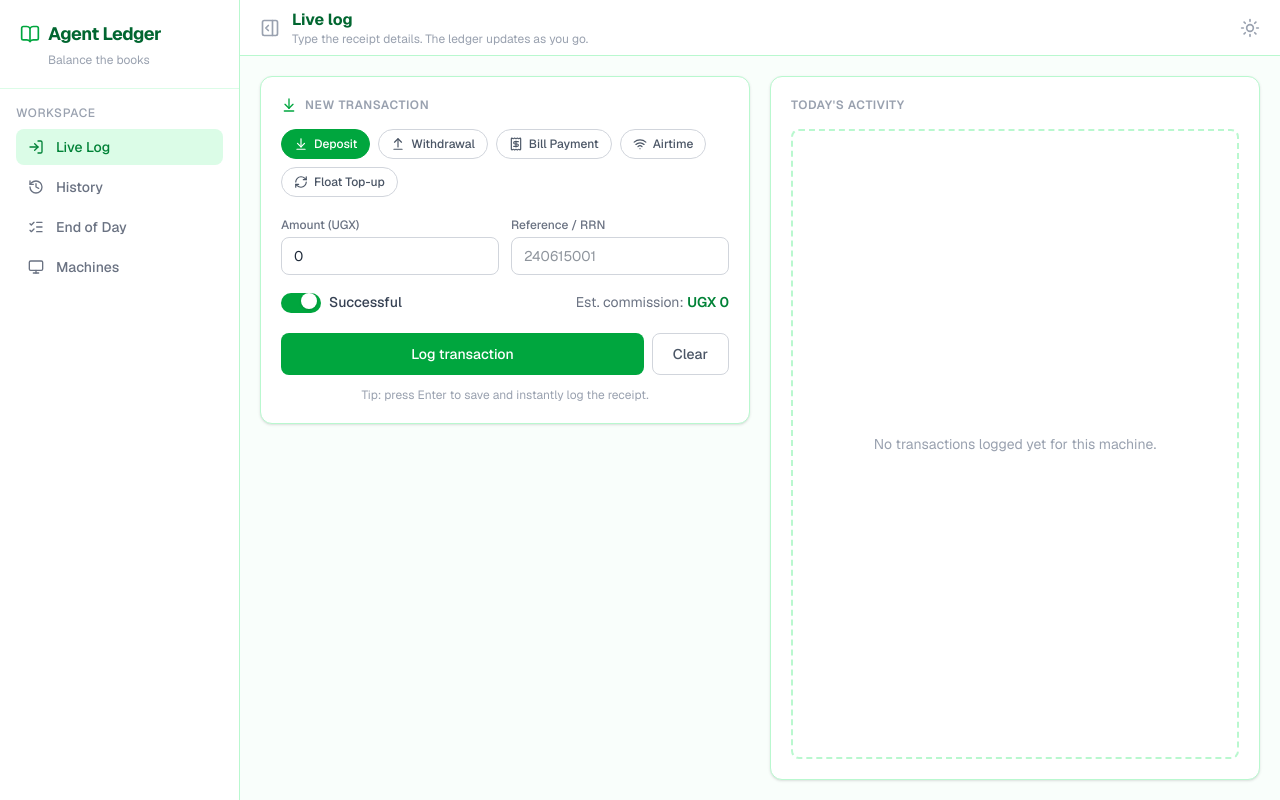
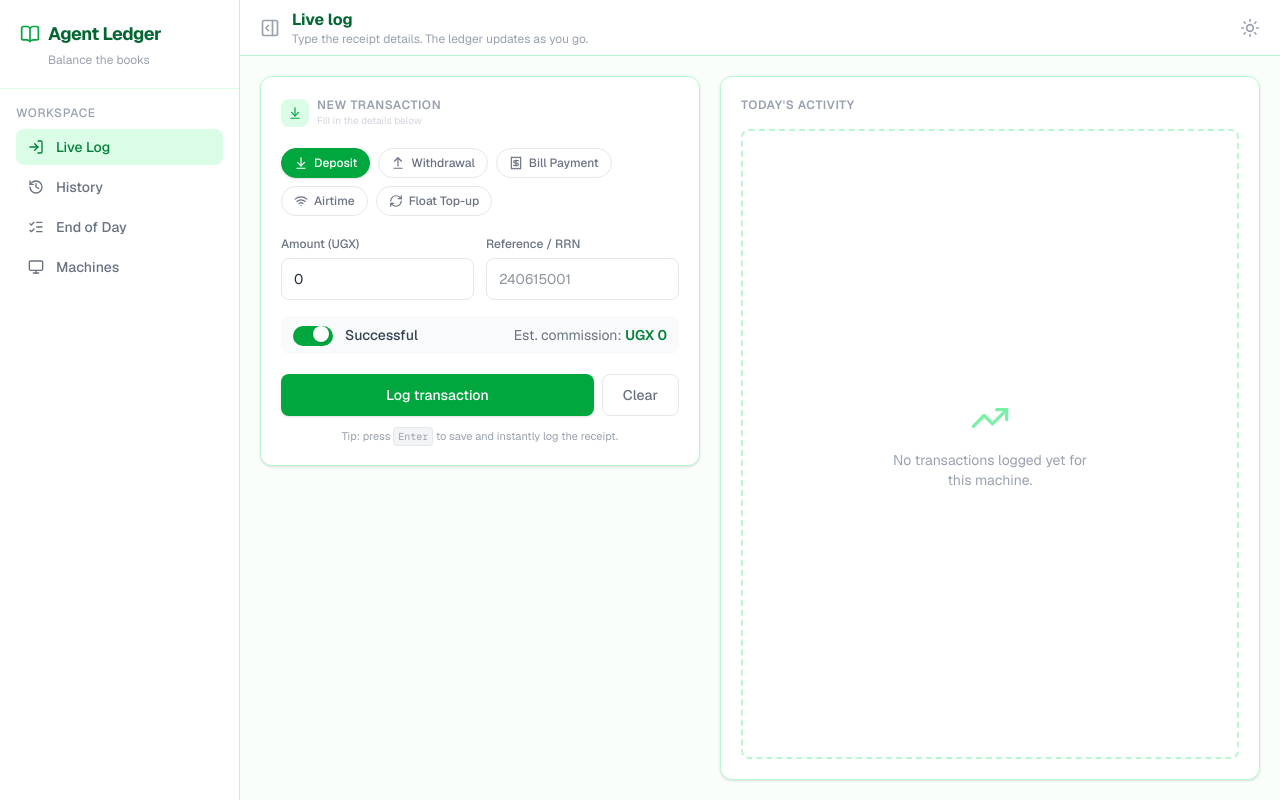
Before and after one commit to jamesmutegeki/agent-ledger, a Next.js app: page / in a window 1280 px wide. Built offline with nearby package versions, Linux system fonts and the light colour scheme.

Commit message:
Fix layout: flex-based main area fills all vertical space, feed stretches to full height, summary dashboard added, validation polish

```diff
--- a/src/app/page.tsx
+++ b/src/app/page.tsx
@@ -35,11 +35,11 @@ export default function Home() {
           </button>
         </header>
 
-        <main className="flex-1 p-5 grid grid-cols-1 lg:grid-cols-2 gap-5 overflow-auto">
-          <div>
+        <main className="flex-1 p-5 flex flex-col lg:flex-row gap-5 min-h-0">
+          <div className="lg:w-[440px] shrink-0 self-start lg:self-stretch flex flex-col">
             <TransactionForm onLogTransaction={handleLogTransaction} />
           </div>
-          <div className="h-full">
+          <div className="flex-1 min-h-0 flex flex-col">
             <ActivityFeed transactions={transactions} />
           </div>
         </main>
--- a/src/components/activity-feed.tsx
+++ b/src/components/activity-feed.tsx
@@ -1,6 +1,16 @@
 "use client"
 
-import { ArrowDownToLine, ArrowUpFromLine, Receipt, Wifi, RefreshCw, CheckCircle, XCircle } from "lucide-react"
+import { useMemo } from "react"
+import {
+  ArrowDownToLine,
+  ArrowUpFromLine,
+  Receipt,
+  Wifi,
+  RefreshCw,
+  CheckCircle,
+  XCircle,
+  TrendingUp,
+} from "lucide-react"
 import type { Transaction, TransactionType } from "./transaction-form"
 import { cn } from "@/lib/utils"
 
@@ -17,20 +27,58 @@ interface ActivityFeedProps {
 }
 
 export function ActivityFeed({ transactions }: ActivityFeedProps) {
+  const summary = useMemo(() => {
+    if (transactions.length === 0) return null
+    const totalDeposits = transactions
+      .filter((t) => t.type === "deposit")
+      .reduce((sum, t) => sum + t.amount, 0)
+    const totalWithdrawals = transactions
+      .filter((t) => t.type === "withdrawal")
+      .reduce((sum, t) => sum + t.amount, 0)
+    const totalCommission = transactions.reduce((sum, t) => sum + t.commission, 0)
+    return { totalDeposits, totalWithdrawals, totalCommission, count: transactions.length }
+  }, [transactions])
+
   return (
-    <div className="bg-white border border-green-200 rounded-xl p-5 shadow-sm h-full flex flex-col">
-      <p className="text-xs font-semibold text-gray-400 uppercase tracking-wider mb-4">
+    <div className="bg-white border border-green-200 rounded-xl shadow-sm flex flex-col h-full">
+      <div className="p-5 pb-0">
+        <div className="flex items-center justify-between mb-4">
+          <p className="text-xs font-semibold text-gray-400 uppercase tracking-wider">
             Today's Activity
           </p>
+          {summary && (
+            <span className="text-xs text-gray-400">{summary.count} transaction{summary.count !== 1 ? "s" : ""}</span>
+          )}
+        </div>
 
+        {summary && (
+          <div className="grid grid-cols-3 gap-3 mb-4">
+            <div className="bg-green-50 rounded-lg p-3 border border-green-100">
+              <p className="text-[10px] text-gray-400 uppercase font-medium">Deposits</p>
+              <p className="text-sm font-bold text-green-700 mt-0.5">UGX {summary.totalDeposits.toLocaleString()}</p>
+            </div>
+            <div className="bg-red-50 rounded-lg p-3 border border-red-100">
+              <p className="text-[10px] text-gray-400 uppercase font-medium">Withdrawals</p>
+              <p className="text-sm font-bold text-red-600 mt-0.5">UGX {summary.totalWithdrawals.toLocaleString()}</p>
+            </div>
+            <div className="bg-emerald-50 rounded-lg p-3 border border-emerald-100">
+              <p className="text-[10px] text-gray-400 uppercase font-medium">Commission</p>
+              <p className="text-sm font-bold text-emerald-700 mt-0.5">UGX {summary.totalCommission.toLocaleString()}</p>
+            </div>
+          </div>
+        )}
+      </div>
+
+      <div className="flex-1 min-h-0 px-5 pb-5">
         {transactions.length === 0 ? (
-        <div className="flex-1 flex items-center justify-center border-2 border-dashed border-green-200 rounded-lg py-12">
-          <p className="text-sm text-gray-400 text-center">
+          <div className="h-full flex flex-col items-center justify-center border-2 border-dashed border-green-200 rounded-lg">
+            <TrendingUp className="w-10 h-10 text-green-300 mb-3" />
+            <p className="text-sm text-gray-400 text-center max-w-[200px]">
               No transactions logged yet for this machine.
             </p>
           </div>
         ) : (
-        <div className="flex-1 overflow-y-auto custom-scrollbar space-y-2 pr-1">
+          <div className="h-full overflow-y-auto custom-scrollbar space-y-2 pr-1">
             {transactions.map((tx) => {
               const meta = typeMeta[tx.type]
               const Icon = meta.icon
@@ -42,7 +90,13 @@ export function ActivityFeed({ transactions }: ActivityFeedProps) {
                   key={tx.id}
                   className="flex items-center gap-3 p-3 rounded-lg border border-green-100 bg-green-50/30 hover:bg-green-50 transition-colors"
                 >
-                <div className={cn("w-8 h-8 rounded-full flex items-center justify-center shrink-0", meta.color, "bg-white border border-green-200")}>
+                  <div
+                    className={cn(
+                      "w-8 h-8 rounded-full flex items-center justify-center shrink-0",
+                      meta.color,
+                      "bg-white border border-green-200"
+                    )}
+                  >
                     <Icon className="w-4 h-4" />
                   </div>
 
@@ -57,7 +111,12 @@ export function ActivityFeed({ transactions }: ActivityFeedProps) {
                   </div>
 
                   <div className="text-right shrink-0">
-                  <p className={cn("text-sm font-bold", isDeposit ? "text-green-600" : "text-red-500")}>
+                    <p
+                      className={cn(
+                        "text-sm font-bold",
+                        isDeposit ? "text-green-600" : "text-red-500"
+                      )}
+                    >
                       {sign} UGX {tx.amount.toLocaleString()}
                     </p>
                     <div className="flex items-center gap-1 justify-end mt-0.5">
@@ -66,7 +125,12 @@ export function ActivityFeed({ transactions }: ActivityFeedProps) {
                       ) : (
                         <XCircle className="w-3 h-3 text-red-500" />
                       )}
-                    <span className={cn("text-xs", tx.isSuccessful ? "text-green-600" : "text-red-500")}>
+                      <span
+                        className={cn(
+                          "text-xs",
+                          tx.isSuccessful ? "text-green-600" : "text-red-500"
+                        )}
+                      >
                         {tx.isSuccessful ? "Success" : "Failed"}
                       </span>
                     </div>
@@ -77,5 +141,6 @@ export function ActivityFeed({ transactions }: ActivityFeedProps) {
           </div>
         )}
       </div>
+    </div>
   )
 }
--- a/src/components/transaction-form.tsx
+++ b/src/components/transaction-form.tsx
@@ -1,10 +1,21 @@
 "use client"
 
-import { useState, useCallback } from "react"
-import { ArrowDownToLine, ArrowUpFromLine, Receipt, Wifi, RefreshCw, CheckCircle2 } from "lucide-react"
+import { useState, useCallback, useRef } from "react"
+import {
+  ArrowDownToLine,
+  ArrowUpFromLine,
+  Receipt,
+  Wifi,
+  RefreshCw,
+} from "lucide-react"
 import { cn } from "@/lib/utils"
 
-export type TransactionType = "deposit" | "withdrawal" | "bill-payment" | "airtime" | "float-topup"
+export type TransactionType =
+  | "deposit"
+  | "withdrawal"
+  | "bill-payment"
+  | "airtime"
+  | "float-topup"
 
 export interface Transaction {
   id: string
@@ -20,7 +31,11 @@ interface TransactionFormProps {
   onLogTransaction: (tx: Transaction) => void
 }
 
-const txTypes: { id: TransactionType; label: string; icon: typeof ArrowDownToLine }[] = [
+const txTypes: {
+  id: TransactionType
+  label: string
+  icon: typeof ArrowDownToLine
+}[] = [
   { id: "deposit", label: "Deposit", icon: ArrowDownToLine },
   { id: "withdrawal", label: "Withdrawal", icon: ArrowUpFromLine },
   { id: "bill-payment", label: "Bill Payment", icon: Receipt },
@@ -39,17 +54,18 @@ export function TransactionForm({ onLogTransaction }: TransactionFormProps) {
   const [amount, setAmount] = useState<string>("0")
   const [reference, setReference] = useState<string>("")
   const [isSuccessful, setIsSuccessful] = useState<boolean>(true)
+  const [isAnimating, setIsAnimating] = useState(false)
+  const [validationError, setValidationError] = useState<string | null>(null)
+  const amountRef = useRef<HTMLInputElement>(null)
 
   const commission = calculateCommission(Number(amount) || 0)
-
-  const [isAnimating, setIsAnimating] = useState(false)
-  const [validationError, setValidationError] = useState<string | null>(null)
 
   const handleLogTransaction = useCallback(() => {
     const numAmount = Number(amount)
     if (numAmount <= 0) {
       setValidationError("Amount must be greater than 0")
       setTimeout(() => setValidationError(null), 2500)
+      amountRef.current?.focus()
       return
     }
     setValidationError(null)
@@ -62,7 +78,9 @@ export function TransactionForm({ onLogTransaction }: TransactionFormProps) {
     const timestamp = `${h12}:${minutes.toString().padStart(2, "0")} ${ampm}`
 
     const tx: Transaction = {
-      id: crypto.randomUUID?.() || `${Date.now()}-${Math.random().toString(36).slice(2, 9)}`,
+      id:
+        crypto.randomUUID?.() ||
+        `${Date.now()}-${Math.random().toString(36).slice(2, 9)}`,
       timestamp,
       type: transactionType,
       amount: numAmount,
@@ -78,6 +96,7 @@ export function TransactionForm({ onLogTransaction }: TransactionFormProps) {
     setReference("")
     setTransactionType("deposit")
     setIsSuccessful(true)
+    amountRef.current?.focus()
   }, [amount, reference, transactionType, isSuccessful, commission, onLogTransaction])
 
   const handleClear = useCallback(() => {
@@ -85,6 +104,8 @@ export function TransactionForm({ onLogTransaction }: TransactionFormProps) {
     setReference("")
     setTransactionType("deposit")
     setIsSuccessful(true)
+    setValidationError(null)
+    amountRef.current?.focus()
   }, [])
 
   const handleKeyDown = useCallback(
@@ -97,27 +118,42 @@ export function TransactionForm({ onLogTransaction }: TransactionFormProps) {
     [handleLogTransaction]
   )
 
-  const TypeIcon = txTypes.find((t) => t.id === transactionType)?.icon || ArrowDownToLine
+  const TypeIcon =
+    txTypes.find((t) => t.id === transactionType)?.icon || ArrowDownToLine
 
   return (
-    <div className={cn("bg-white border rounded-xl p-5 shadow-sm transition-all", isAnimating ? "border-green-400 bg-green-50" : "border-green-200")} onKeyDown={handleKeyDown}>
-      <div className="flex items-center gap-2 mb-4">
-        <TypeIcon className="w-4 h-4 text-green-600" />
-        <p className="text-xs font-semibold text-gray-400 uppercase tracking-wider">
-          New Transaction
-        </p>
+    <div
+      className={cn(
+        "bg-white border rounded-xl p-5 shadow-sm transition-all duration-300",
+        isAnimating
+          ? "border-green-400 bg-green-50 ring-1 ring-green-200"
+          : "border-green-200"
+      )}
+      onKeyDown={handleKeyDown}
+    >
+      <div className="flex items-center gap-2 mb-5">
+        <div className="w-7 h-7 rounded-lg bg-green-100 flex items-center justify-center">
+          <TypeIcon className="w-3.5 h-3.5 text-green-600" />
+        </div>
+        <div>
+          <p className="text-xs font-semibold text-gray-400 uppercase tracking-wider">
+            New Transaction
+          </p>
+          <p className="text-[10px] text-gray-300">Fill in the details below</p>
+        </div>
       </div>
 
       <div className="flex flex-wrap gap-2 mb-5">
         {txTypes.map(({ id, label, icon: Icon }) => (
           <button
             key={id}
+            type="button"
             onClick={() => setTransactionType(id)}
             className={cn(
               "flex items-center gap-1.5 px-3 py-1.5 rounded-full text-xs font-medium transition-all border",
               transactionType === id
-                ? "bg-green-600 text-white border-green-600"
-                : "bg-white text-gray-600 border-gray-300 hover:border-green-400 hover:text-green-600"
+                ? "bg-green-600 text-white border-green-600 shadow-sm"
+                : "bg-white text-gray-500 border-gray-200 hover:border-green-300 hover:text-green-600 hover:bg-green-50"
             )}
           >
             <Icon className="w-3.5 h-3.5" />
@@ -128,30 +164,35 @@ export function TransactionForm({ onLogTransaction }: TransactionFormProps) {
 
       <div className="grid grid-cols-2 gap-3 mb-4">
         <div>
-          <label className="block text-xs font-medium text-gray-500 mb-1">Amount (UGX)</label>
+          <label className="block text-xs font-medium text-gray-500 mb-1.5">
+            Amount (UGX)
+          </label>
           <input
+            ref={amountRef}
             type="number"
             min="0"
             value={amount}
             onChange={(e) => setAmount(e.target.value)}
-            className="w-full px-3 py-2 border border-gray-300 rounded-lg text-sm text-gray-800 bg-white focus:outline-none focus:ring-2 focus:ring-green-500 focus:border-green-500 transition-all"
+            className="w-full px-3 py-2.5 border border-gray-200 rounded-lg text-sm text-gray-800 bg-white focus:outline-none focus:ring-2 focus:ring-green-500/30 focus:border-green-500 transition-all"
             placeholder="0"
           />
         </div>
         <div>
-          <label className="block text-xs font-medium text-gray-500 mb-1">Reference / RRN</label>
+          <label className="block text-xs font-medium text-gray-500 mb-1.5">
+            Reference / RRN
+          </label>
           <input
             type="text"
             value={reference}
             onChange={(e) => setReference(e.target.value)}
-            className="w-full px-3 py-2 border border-gray-300 rounded-lg text-sm text-gray-800 bg-white focus:outline-none focus:ring-2 focus:ring-green-500 focus:border-green-500 transition-all"
+            className="w-full px-3 py-2.5 border border-gray-200 rounded-lg text-sm text-gray-800 bg-white focus:outline-none focus:ring-2 focus:ring-green-500/30 focus:border-green-500 transition-all"
             placeholder="240615001"
           />
         </div>
       </div>
 
-      <div className="flex items-center justify-between mb-5">
-        <label className="flex items-center gap-2 cursor-pointer">
+      <div className="flex items-center justify-between mb-5 py-2 px-3 bg-gray-50 rounded-lg">
+        <label className="flex items-center gap-3 cursor-pointer select-none">
           <div className="relative">
             <input
               type="checkbox"
@@ -161,13 +202,13 @@ export function TransactionForm({ onLogTransaction }: TransactionFormProps) {
             />
             <div
               className={cn(
-                "w-10 h-5 rounded-full transition-colors",
+                "w-10 h-5 rounded-full transition-colors duration-200",
                 isSuccessful ? "bg-green-600" : "bg-gray-300"
               )}
             >
               <div
                 className={cn(
-                  "w-4 h-4 bg-white rounded-full shadow-sm transition-transform mt-0.5",
+                  "w-4 h-4 bg-white rounded-full shadow-sm transition-transform duration-200 mt-0.5",
                   isSuccessful ? "translate-x-5" : "translate-x-0.5"
                 )}
               />
@@ -176,31 +217,38 @@ export function TransactionForm({ onLogTransaction }: TransactionFormProps) {
           <span className="text-sm font-medium text-gray-700">Successful</span>
         </label>
         <p className="text-sm text-gray-500">
-          Est. commission: <span className="font-semibold text-green-700">UGX {commission.toLocaleString()}</span>
+          Est. commission:{" "}
+          <span className="font-semibold text-green-700">
+            UGX {commission.toLocaleString()}
+          </span>
         </p>
       </div>
 
       {validationError && (
-        <p className="text-xs text-red-500 mb-3 text-center">{validationError}</p>
+        <p className="text-xs text-red-500 mb-3 text-center bg-red-50 py-1.5 rounded-md">
+          {validationError}
+        </p>
       )}
 
       <div className="flex gap-2">
         <button
+          type="button"
           onClick={handleLogTransaction}
-          className="flex-1 bg-green-600 hover:bg-green-700 text-white font-medium py-2.5 px-4 rounded-lg text-sm transition-all active:scale-[0.98]"
+          className="flex-1 bg-green-600 hover:bg-green-700 active:bg-green-800 text-white font-medium py-2.5 px-4 rounded-lg text-sm transition-all active:scale-[0.98] shadow-sm"
         >
           Log transaction
         </button>
         <button
+          type="button"
           onClick={handleClear}
-          className="px-5 py-2.5 border border-gray-300 text-gray-600 rounded-lg text-sm font-medium hover:bg-gray-50 hover:border-gray-400 transition-all"
+          className="px-5 py-2.5 border border-gray-200 text-gray-500 rounded-lg text-sm font-medium hover:bg-gray-50 hover:border-gray-300 transition-all"
         >
           Clear
         </button>
       </div>
 
-      <p className="text-xs text-gray-400 mt-3 text-center">
-        Tip: press Enter to save and instantly log the receipt.
+      <p className="text-[11px] text-gray-400 mt-3 text-center">
+        Tip: press <kbd className="px-1 py-0.5 bg-gray-100 border border-gray-200 rounded text-[10px] font-mono">Enter</kbd> to save and instantly log the receipt.
       </p>
     </div>
   )
```
Lines whose indentation alone changed are shown as unchanged.
